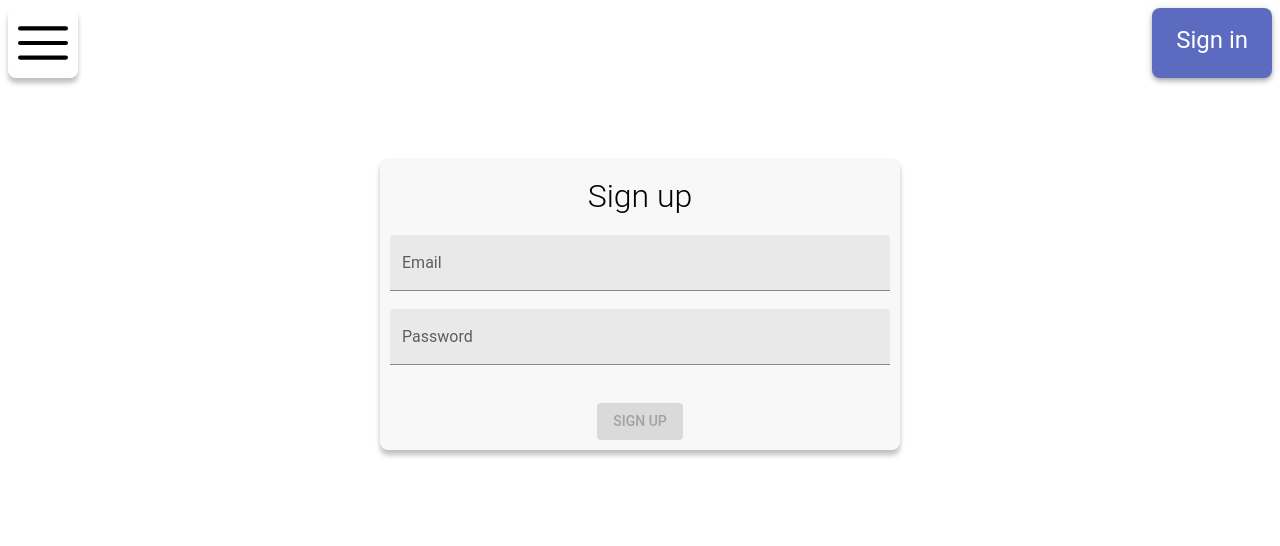
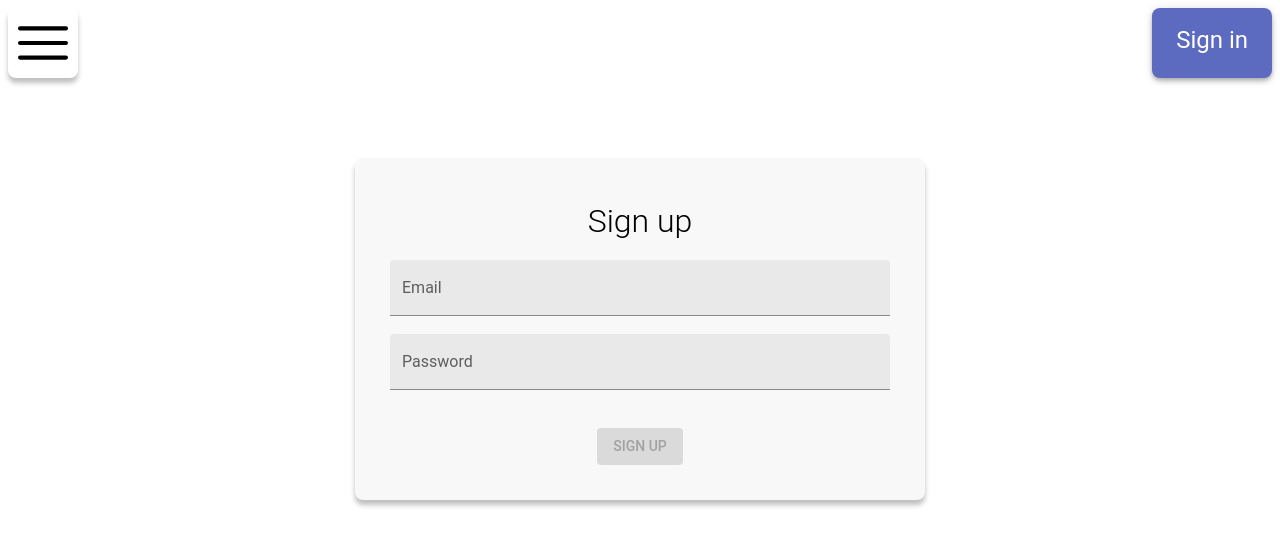
Before and after one commit to LambdaAK/CourseSphere, a React (Vite) app in the folder frontend/: page /signup in a window 1280 px wide. Shown: the top 546 px of the page. Built offline with nearby package versions, Linux system fonts and the light colour scheme; no server answers.

Commit message:
Changed padding on the signup/signin boxes

```diff
--- a/frontend/src/signup/SignUp.css
+++ b/frontend/src/signup/SignUp.css
@@ -13,6 +13,7 @@
   width: min(80%, 500px);
   margin-left: auto;
   margin-right: auto;
+  padding: 35px;
 }
 
 .sign-up-header {
@@ -36,10 +37,4 @@
   background-color: #4CAF50;
 }
 
-.sign-up-input {
-  box-shadow: -5px -5px 5px hsla(0, 0%, 0%, 0.25);
-  border-radius: 8px;
-  padding: 10px;
-}
-
 /*# sourceMappingURL=SignUp.css.map */
--- a/frontend/src/signup/SignUp.scss
+++ b/frontend/src/signup/SignUp.scss
@@ -13,6 +13,7 @@
   width: min(80%, 500px);
   margin-left: auto;
   margin-right: auto;
+  padding: 35px;
 }
 
 .sign-up-header {
@@ -34,7 +35,3 @@
     background-color: #4CAF50;
   }
 }
-
-.sign-up-input {
-  @include shadow-2;
-}
```
Also changed, not shown: 1 other file (tests, documents, lock files or other folders).
